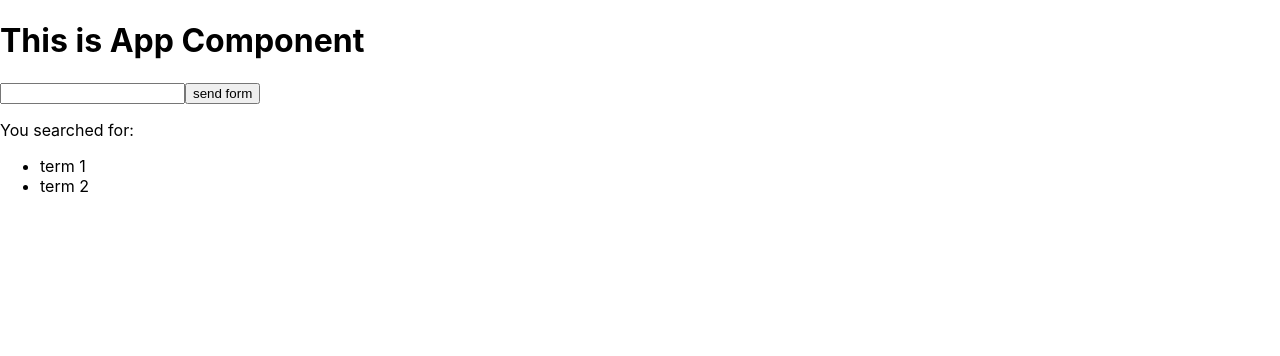
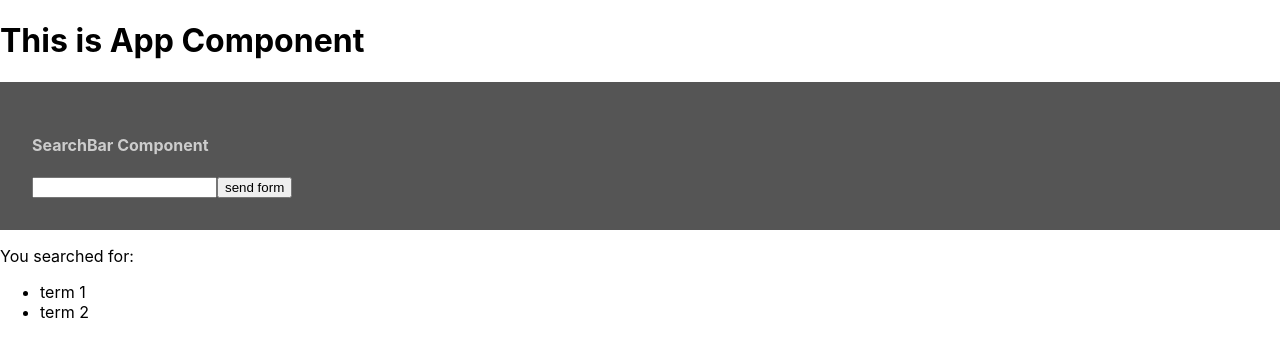
Before and after one commit to React-JS-Folder/professor-steve-tutorial--react-js-2021, a React (Create React App) app: page / in a window 1280 px wide. Shown: the top 356 px of the page. Built offline with nearby package versions, Linux system fonts and the light colour scheme.

Commit message:
React JS - useState - props - todo list - uplifting the state

```diff
--- a/src/components/App/App.js
+++ b/src/components/App/App.js
@@ -1,5 +1,6 @@
 import React from 'react';
 import { useState } from 'react'
+import SearchBar from '../SearchBar/SearchBar';
 
 
 
@@ -7,32 +8,22 @@ export default function App() {
   const [term, setTerm] = useState("");
   const [terms, setTerms] = useState(["term 1", "term 2"]);
 
-
   function submitted(ev) {
     ev.preventDefault();
-    // setTerm(ev.target['newSearchItem']);
     setTerms([...terms, term]);
   }
+
   console.log(terms);
-
-
-
-
 
 
   return (
     <div>
       <h1>This is App Component</h1>
 
-
+      <SearchBar setTerm={setTerm} submitted={submitted}/>
       <div>
-      <form onSubmit={submitted}  >
-        <input type="text" name="newSearchItem" onInput={ (e) => setTerm(e.target.value)} />
-        <button type="submit"> send form </button>
-      </form>
-     <p>You searched for: {term} </p>
+        <p>You searched for: {term} </p>
       </div>
-
 
       <ul>
         {terms.map((eachterm) => (
--- /dev/null
+++ b/src/components/SearchBar/SearchBar.js
@@ -0,0 +1,17 @@
+import './searchbar.css'
+
+
+export default function SearchBar(props) {
+
+  const {setTerm, submitted } = props;
+
+  return (
+  <div className="searchbar">
+     <h4>SearchBar Component</h4>
+     <form onSubmit={submitted}  >
+        <input type="text" name="newSearchItem" onInput={ (e) => setTerm(e.target.value)} />
+        <button type="submit"> send form </button>
+      </form>
+  </div>
+  );
+}
--- /dev/null
+++ b/src/components/SearchBar/searchbar.css
@@ -0,0 +1,5 @@
+.searchbar {
+   background-color: #555;
+   color: #ccc;
+   padding: 2rem;
+}
```
Also changed, not shown: REACT - 01 -- Up and Running.txt (deleted), REACT - 02 -- Working with JSX.txt (deleted), REACT - 03 -- Components and Props.txt (deleted).
